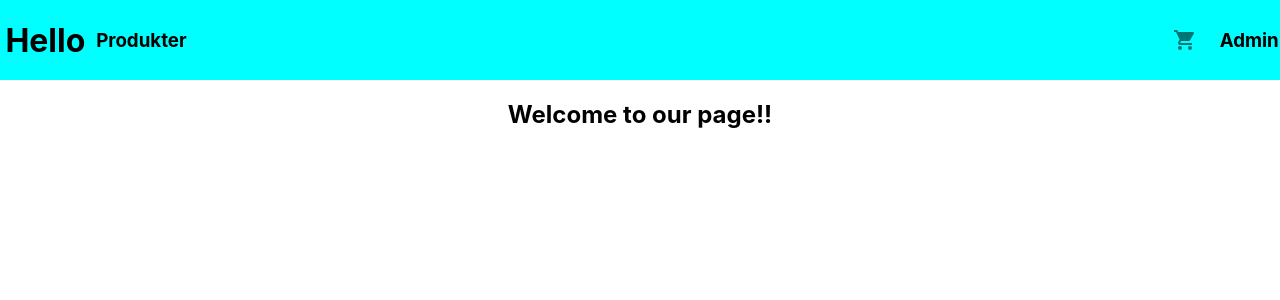
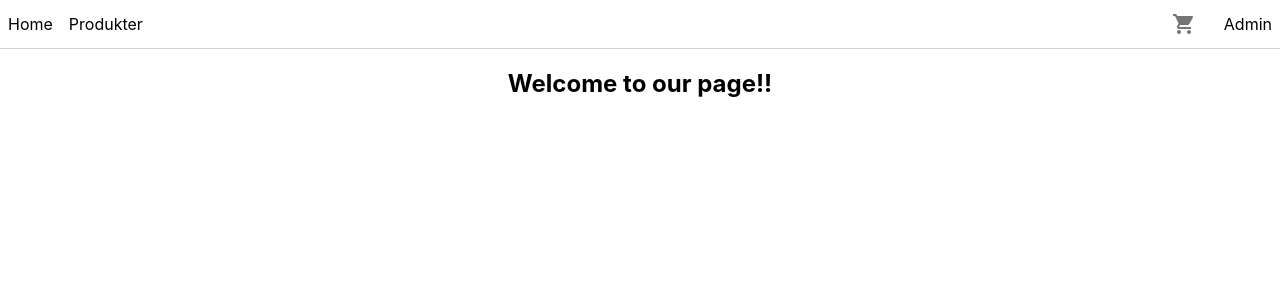
Before and after one commit to PettoDavida/typescript-miniprojekt-2, a React (Create React App) app: page / in a window 1280 px wide. Shown: the top 300 px of the page. Built offline with nearby package versions, Linux system fonts and the light colour scheme.

Commit message:
Updated styling to header

```diff
--- a/src/CSS/header.css
+++ b/src/CSS/header.css
@@ -1,21 +1,23 @@
 header{
-    background-color: aqua;
-    height: 5rem;
+    height: 3rem;
     width: 100%;
     display: flex;
     justify-content: space-between;
+    border-bottom: 1px lightgray solid;
 }
 
 .flexHeaderLeft{
     display: flex;
-    width: 15%;
     justify-content: space-around;
     align-items: center;
 }
 
 .flexHeaderRight{
     display: flex;
-    width: 10%;
     justify-content: space-around;
     align-items: center;
 }
+
+span{
+    margin: .5rem;
+}
--- a/src/components/header.tsx
+++ b/src/components/header.tsx
@@ -9,12 +9,12 @@ function Header(){
     return (
         <header>
             <div className="flexHeaderLeft">
-                <Link to="/"><h1>Hello</h1></Link>
-                <Link to="/productspage"><h3>Produkter</h3></Link>
+                <Link to="/"><span className="headerSpan">Home</span></Link>
+                <Link to="/productspage"><span className="headerSpan">Produkter</span></Link>
             </div>
             <div className="flexHeaderRight">
                 <ShoppingCart />
-                <Link to="/admin"><h3>Admin</h3></Link>
+                <Link to="/admin"><span className="headerSpan">Admin</span></Link>
             </div>
         </header>
     )
```
